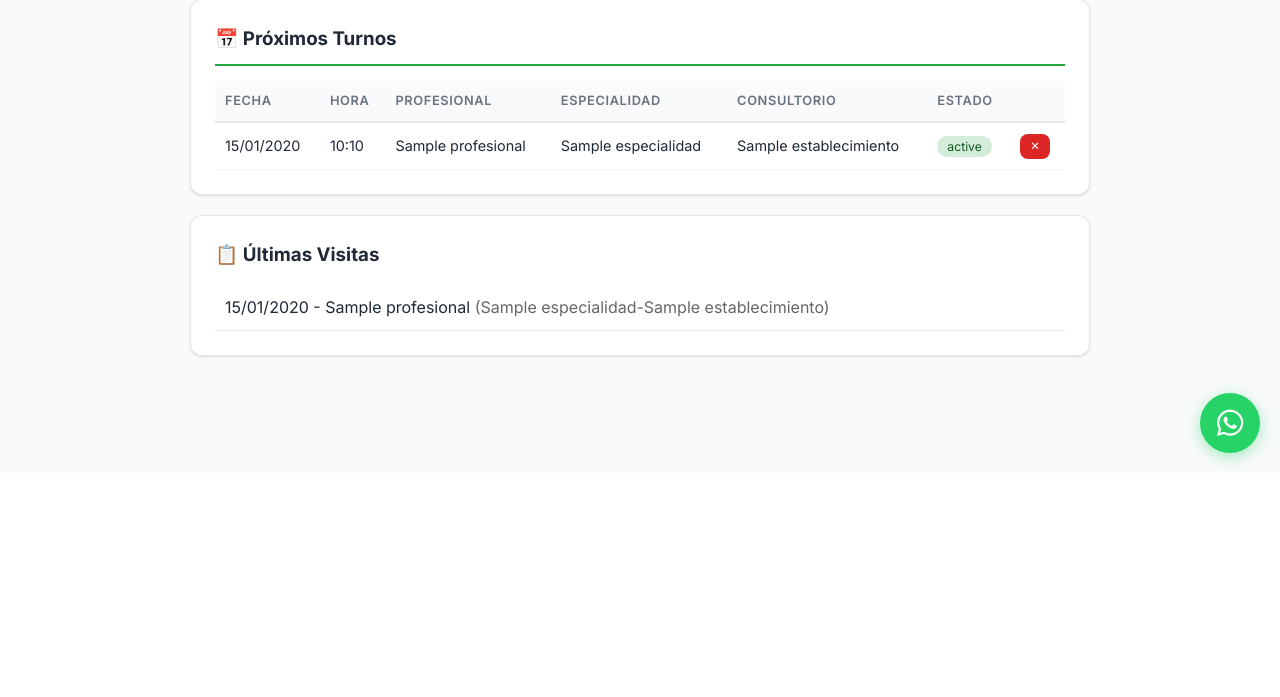
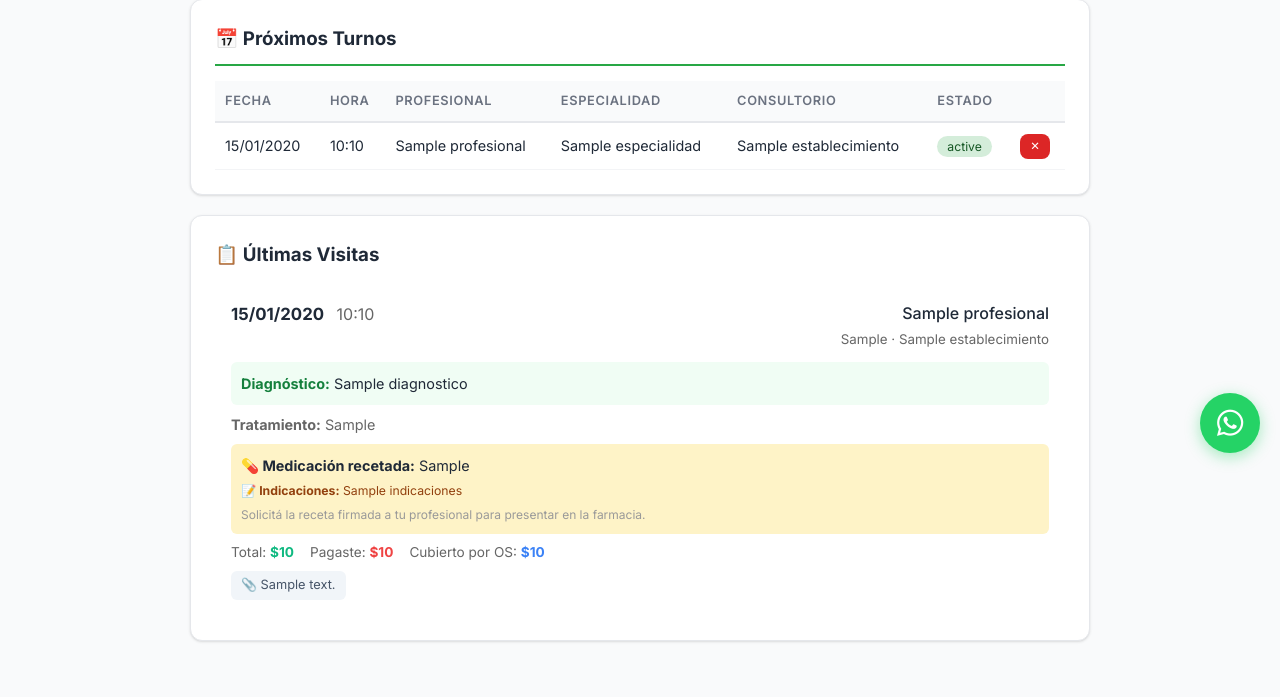
Before and after one commit to Facureif/Gesti-n-de-turnos-con-historia-cl-nica, a Django app: template pacientes/templates/pacientes/portal/panel.html in a window 1280 px wide. Shown: the part 327-1024 px from the top of the page. Before the commit the page ends 794 px from the top, so only its background shows below. Run offline with Django 5.2, Linux system fonts and the light colour scheme; the template is opened without the code that fills it: most values are stand-ins (such as "Sample title", 1, 10 or a date in 2020).

Commit message:
mejora del panel del paciente y receta medica (indicaciones medicas)

```diff
--- a/pacientes/templates/pacientes/portal/panel.html
+++ b/pacientes/templates/pacientes/portal/panel.html
@@ -27,14 +27,25 @@
         <h3 style="margin-bottom: 10px;">🎫 Tus Sesiones</h3>
         {% for os in paciente.mis_obras_sociales.all %}
             {% if os.activa and os.sesiones_restantes is not None %}
-            <div style="display: flex; gap: 30px; align-items: center; margin-bottom: 10px;">
-                <div style="text-align: center;">
+            <div style="display: flex; gap: 30px; align-items: center; margin-bottom: 10px; padding-bottom: 10px; {% if not forloop.last %}border-bottom: 1px dashed #bae6fd;{% endif %}">
+                <div style="text-align: center; min-width: 70px;">
                     <div style="font-size: 2.5em; font-weight: bold; color: #4A90D9;">{{ os.sesiones_restantes }}</div>
-                    <div style="color: #666;">Restantes</div>
+                    <div style="color: #666; font-size: 0.8em;">Restantes</div>
                 </div>
-                <div style="text-align: center;">
-                    <div style="font-size: 1.2em; color: #666;">de {{ os.sesiones_autorizadas }} autorizadas</div>
-                    <div style="color: #4A90D9;">{{ os.obra_social.nombre }}</div>
+                <div>
+                    <div style="font-weight: 600;">{{ os.obra_social.nombre }}</div>
+                    <div style="font-size: 0.85em; color: #666;">
+                        {{ os.sesiones_autorizadas }} sesiones autorizadas
+                        {% if os.profesional %}
+                            · <strong>{{ os.profesional.nombre_completo }}</strong>
+                        {% endif %}
+                    </div>
+                    {% if os.fecha_vencimiento %}
+                    <div style="font-size: 0.75em; color: {% if os.fecha_vencimiento < hoy %}#ef4444{% else %}#666{% endif %}; margin-top: 4px;">
+                        Vence: {{ os.fecha_vencimiento|date:"d/m/Y" }}
+                        {% if os.fecha_vencimiento < hoy %}⚠️ Vencido{% endif %}
+                    </div>
+                    {% endif %}
                 </div>
             </div>
             {% endif %}
@@ -96,14 +107,88 @@
     {% if ultimos_turnos %}
     <div class="card">
         <h3 style="margin-bottom: 15px;">📋 Últimas Visitas</h3>
-        <ul style="list-style: none;">
-            {% for turno in ultimos_turnos %}
-            <li style="padding: 10px; border-bottom: 1px solid #eee;">
-                {{ turno.fecha|date:"d/m/Y" }} - {{ turno.profesional.nombre_completo }}
-                <span style="color: #666;">({{ turno.profesional.especialidad }}-{{ turno.establecimiento.nombre|default:"—" }})</span>
-            </li>
-            {% endfor %}
-        </ul>
+
+        {% for turno in ultimos_turnos %}
+        <div style="padding: 16px; border-bottom: 1px solid #eee; {% if forloop.last %}border-bottom: none;{% endif %}">
+
+            <!-- Fecha y profesional -->
+            <div style="display: flex; justify-content: space-between; align-items: start; margin-bottom: 10px;">
+                <div>
+                    <strong style="font-size: 1.05em;">{{ turno.fecha|date:"d/m/Y" }}</strong>
+                    <span style="color: #666; margin-left: 8px;">{{ turno.hora_inicio|time:"H:i" }}</span>
+                </div>
+                <div style="text-align: right;">
+                    <div style="font-weight: 500;">{{ turno.profesional.nombre_completo }}</div>
+                    <small style="color: #666;">{{ turno.profesional.get_especialidad_display }} · {{ turno.establecimiento.nombre|default:"—" }}</small>
+                </div>
+            </div>
+
+            {% if turno.evolucion %}
+            <!-- Diagnóstico -->
+            {% if turno.evolucion.diagnostico %}
+            <div style="background: #f0fdf4; padding: 10px; border-radius: 6px; margin-bottom: 8px; font-size: 0.9em;">
+                <span style="color: #15803d;"><strong>Diagnóstico:</strong></span> {{ turno.evolucion.diagnostico }}
+            </div>
+            {% endif %}
+
+            <!-- Tratamiento -->
+            {% if turno.evolucion.tratamiento_realizado %}
+            <div style="font-size: 0.9em; color: #666; margin-bottom: 8px;">
+                <strong> Tratamiento:</strong> {{ turno.evolucion.tratamiento_realizado|truncatechars:80 }}
+            </div>
+            {% endif %}
+
+            <!-- Medicación y receta -->
+            {% if turno.evolucion.medicacion_recetada %}
+            <div style="background: #fef3c7; padding: 10px; border-radius: 6px; margin-bottom: 8px; font-size: 0.9em;">
+                <strong>💊 Medicación recetada:</strong> {{ turno.evolucion.medicacion_recetada|truncatechars:60 }}
+                {% if turno.evolucion.indicaciones %}
+                <div style="margin-top: 4px; font-size: 0.85em; color: #92400e;">
+                    <strong>📝 Indicaciones:</strong> {{ turno.evolucion.indicaciones }}
+                </div>
+                {% endif %}
+                <small style="display: block; margin-top: 4px; color: #999;">
+                    Solicitá la receta firmada a tu profesional para presentar en la farmacia.
+                </small>
+            </div>
+            {% endif %}
+            {% endif %}
+
+            <!-- Monto pagado -->
+            <div style="display: flex; gap: 16px; font-size: 0.85em; margin-bottom: 8px;">
+                {% if turno.monto_total %}
+                <div>
+                    <span style="color: #666;">Total:</span>
+                    <strong style="color: #10b981;">${{ turno.monto_total|floatformat:0 }}</strong>
+                </div>
+                {% endif %}
+                {% if turno.monto_coseguro %}
+                <div>
+                    <span style="color: #666;">Pagaste:</span>
+                    <strong style="color: #ef4444;">${{ turno.monto_coseguro|floatformat:0 }}</strong>
+                </div>
+                {% endif %}
+                {% if turno.monto_os %}
+                <div>
+                    <span style="color: #666;">Cubierto por OS:</span>
+                    <strong style="color: #3b82f6;">${{ turno.monto_os|floatformat:0 }}</strong>
+                </div>
+                {% endif %}
+            </div>
+
+            <!-- Archivos adjuntos -->
+            {% if turno.evolucion and turno.evolucion.archivos.all %}
+            <div style="display: flex; gap: 8px; flex-wrap: wrap;">
+                {% for archivo in turno.evolucion.archivos.all %}
+                <a href="{{ archivo.archivo.url }}" target="_blank"
+                style="display: flex; align-items: center; gap: 4px; padding: 4px 10px; background: #f1f5f9; border-radius: 6px; text-decoration: none; font-size: 0.8em; color: #475569;">
+                    📎 {{ archivo.descripcion|default:"Archivo" }}
+                </a>
+                {% endfor %}
+            </div>
+            {% endif %}
+        </div>
+        {% endfor %}
     </div>
     {% endif %}
 </div>
--- a/pacientes/urls_portal.py
+++ b/pacientes/urls_portal.py
@@ -10,4 +10,5 @@ urlpatterns = [
     path('editar-mi-ficha/', views_portal.editar_mi_ficha, name='editar_mi_ficha'),
     path('mis-estudios/', views_portal.mis_estudios, name='mis_estudios'),
     path('cambiar-password/', views_portal.cambiar_password, name='cambiar_password'),
+    path('receta/<int:evolucion_id>/', views_portal.ver_receta_paciente, name='generar_receta_paciente'),
 ]
```
Also changed, not shown: pacientes/views_portal.py (+16 -0 lines), turnos_profesionales/views.py (+77 -34 lines), db.sqlite3.
